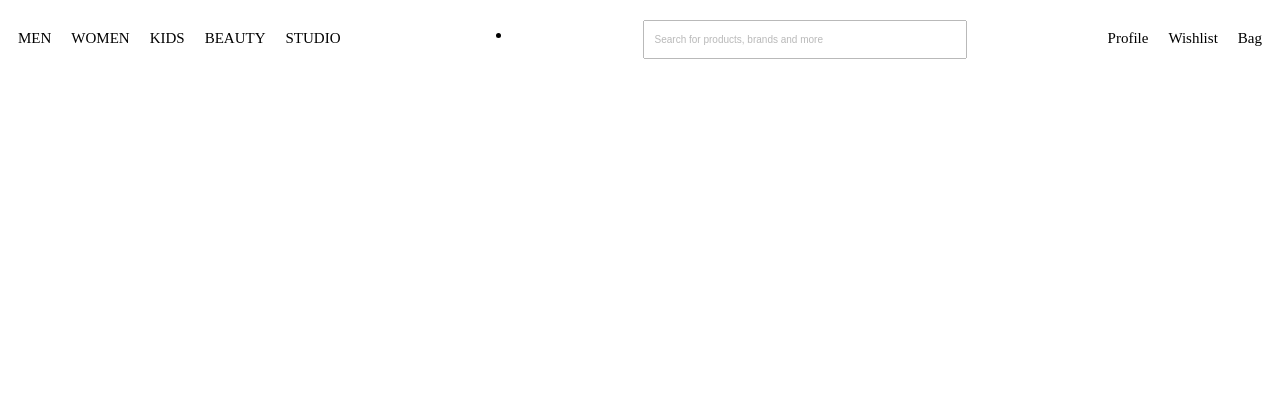
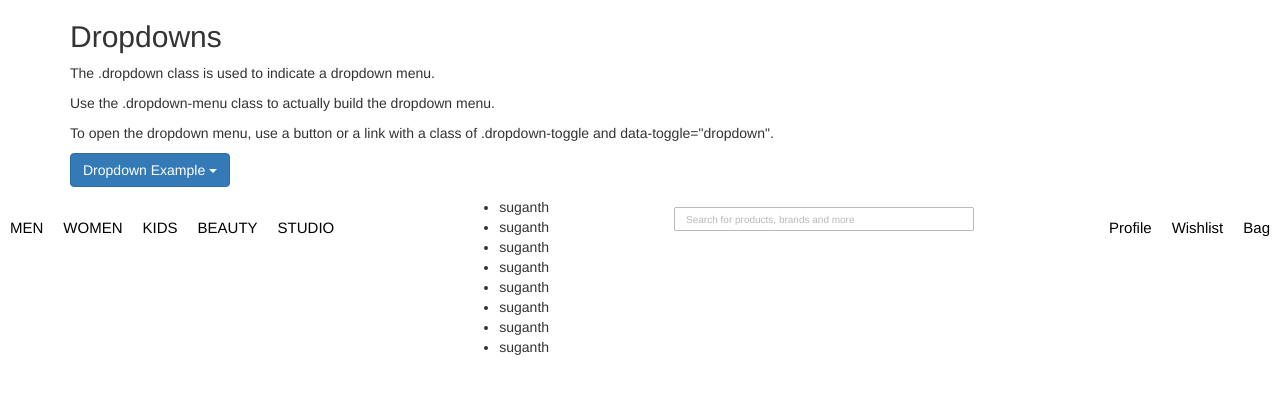
Before and after one commit to suganth4/quality-bazaar, a Vue app: page / in a window 1280 px wide. Shown: the top 394 px of the page. Built offline with nearby package versions, Linux system fonts and the light colour scheme.

Commit message:
--- Auto-Git Commit ---

```diff
--- a/public/index.html
+++ b/public/index.html
@@ -6,6 +6,10 @@
     <meta name="viewport" content="width=device-width,initial-scale=1.0">
     <link rel="icon" href="<%= BASE_URL %>favicon.ico">
     <title><%= htmlWebpackPlugin.options.title %></title>
+    <meta name="viewport" content="width=device-width, initial-scale=1">
+    <link rel="stylesheet" href="https://maxcdn.bootstrapcdn.com/bootstrap/3.4.1/css/bootstrap.min.css">
+    <script src="https://ajax.googleapis.com/ajax/libs/jquery/3.6.0/jquery.min.js"></script>
+    <script src="https://maxcdn.bootstrapcdn.com/bootstrap/3.4.1/js/bootstrap.min.js"></script>
   </head>
   <body>
     <noscript>
--- a/src/components/login-qa.vue
+++ b/src/components/login-qa.vue
@@ -1,4 +1,19 @@
 <template>
+<div class="container">
+  <h2>Dropdowns</h2>
+  <p>The .dropdown class is used to indicate a dropdown menu.</p>
+  <p>Use the .dropdown-menu class to actually build the dropdown menu.</p>
+  <p>To open the dropdown menu, use a button or a link with a class of .dropdown-toggle and data-toggle="dropdown".</p>
+  <div class="dropdown">
+    <button class="btn btn-primary dropdown-toggle" type="button" data-toggle="dropdown">Dropdown Example
+    <span class="caret"></span></button>
+    <ul class="dropdown-menu">
+      <li><a href="#">HTML</a></li>
+      <li><a href="#">CSS</a></li>
+      <li><a href="#">JavaScript</a></li>
+    </ul>
+  </div>
+</div>
     <div>
         <div id="header">
             <div class="option">
@@ -8,8 +23,15 @@
                 <a href="" class="options-list">BEAUTY</a>
                 <a href="" class="options-list">STUDIO</a>
             </div>
-            <ul>
-                <li></li>
+            <ul id="men">
+                <li>suganth</li>
+                <li>suganth</li>
+                <li>suganth</li>
+                <li>suganth</li>
+                <li>suganth</li>
+                <li>suganth</li>
+                <li>suganth</li>
+                <li>suganth</li>
             </ul>
             <div>
                 <input type="text" name="" value="" placeholder="Search for products, brands and more"  id="search">
--- /dev/null
+++ b/src/stylesheet/dropdown.css
@@ -0,0 +1,3 @@
+.btn-primary {
+    background-color: black;
+}
```
Also changed, not shown: .autogit/logs/log-23-2-2022-20-39-28.txt (added).
